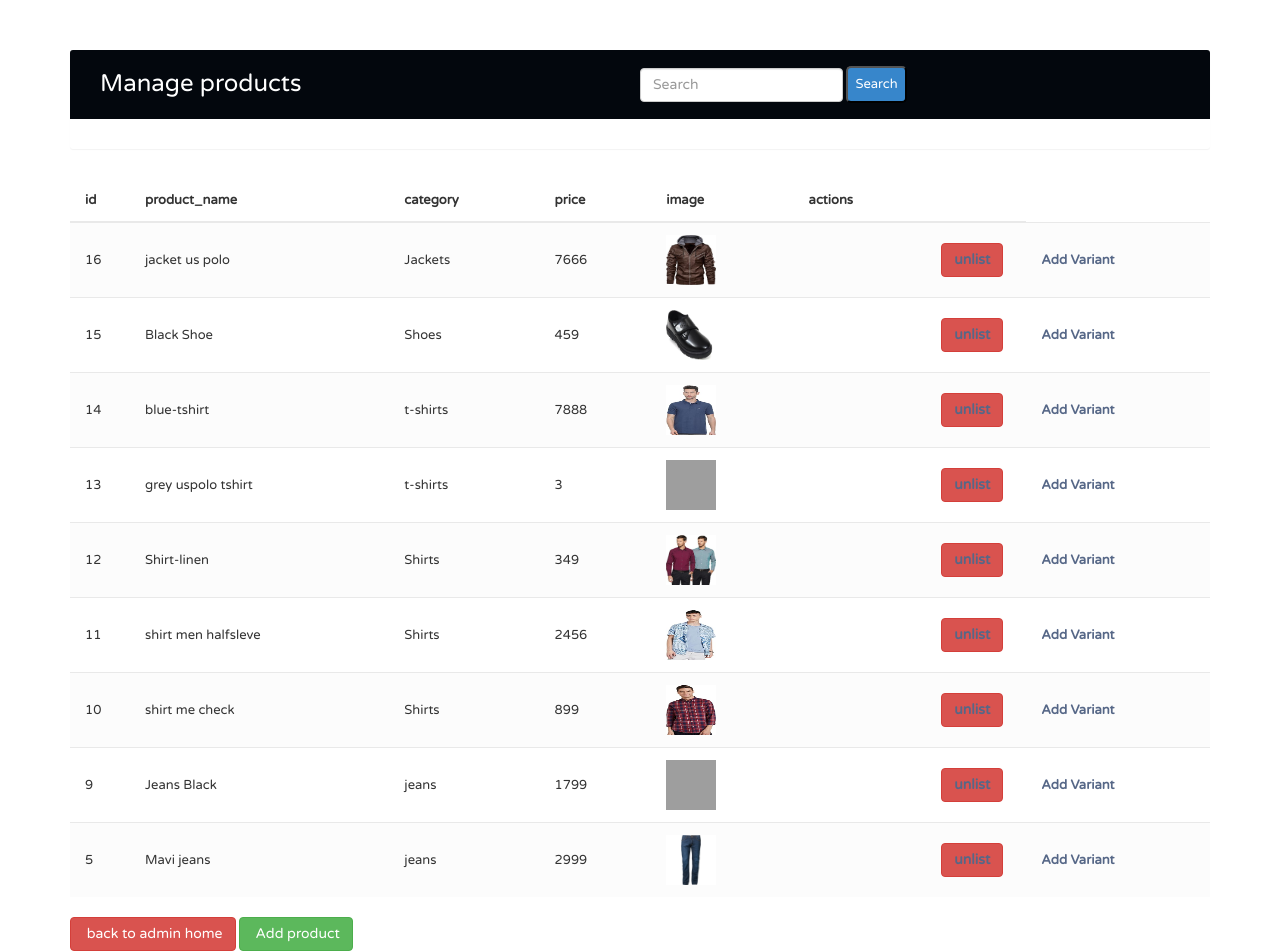
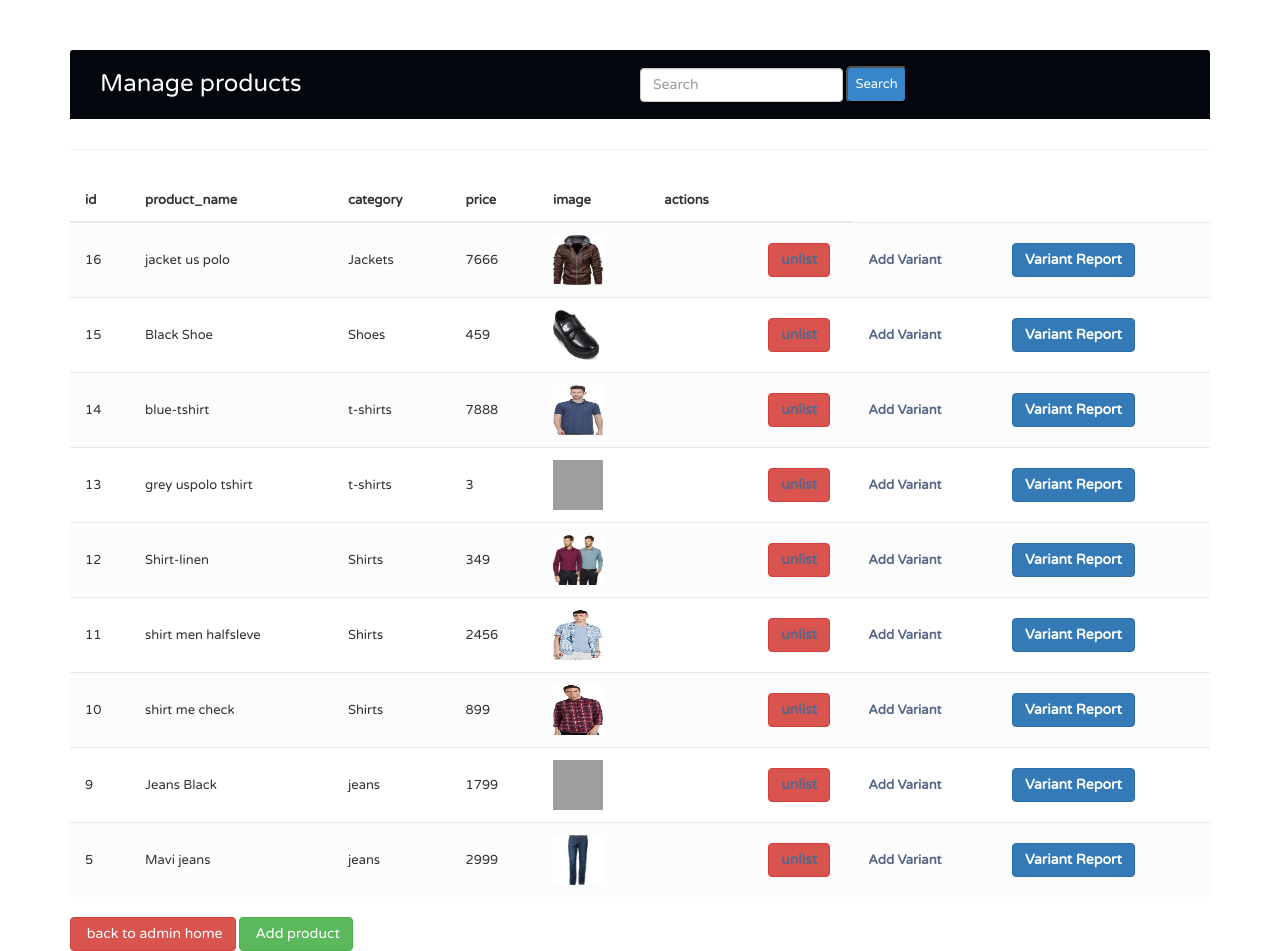
Before and after one commit to farsanayamin/easykart, a Django app: page /adminoperations/productmanage/ in a window 1280 px wide. Shown: the part 65-1016 px from the top of the page. Run offline with Django 3.2, Linux system fonts and the light colour scheme; a user stored in the database is signed in; data comes from the database, SQL or seed files in the repository; data that the repository does not hold is empty; parts of the project's set-up code (start-up, migrations or seed data) failed here and were passed over; some libraries are stand-ins or nearby versions; grey boxes are pictures that could not be loaded.

Commit message:
product management

```diff
--- a/ecommerce/Ekart/adminoperations/views.py
+++ b/ecommerce/Ekart/adminoperations/views.py
@@ -250,20 +250,19 @@ def delete_product(request, id):
     messages.success(request, "product deleted successfully")
     return redirect("adminproductmanage")
 
-'''
+
 # search for product
 def search_product(request):
     if request.method == "POST":
         query = request.POST["query"]
-        obj = Product.objects.filter(name__icontains=query)
-        variants = variant.objects.filter(product_id__name__icontains = query)
+        obj = Product.objects.filter(product_name__icontains=query)
+        variants = Variation.objects.filter(product_id__product_name__icontains = query)
         context = {"items": obj,"variants": variants}
-        return render(request, "product.html", context)
-'''
+        return render(request, "admin/product.html", context)
 
 
-def search_product(request,id):
-    pass
+
+
 
 
 
--- a/ecommerce/Ekart/store/models.py
+++ b/ecommerce/Ekart/store/models.py
@@ -58,6 +58,9 @@ class Variation(models.Model):
     variation_value     = models.CharField(max_length=100)
     is_active           = models.BooleanField(default=True)
     created_date        = models.DateTimeField(auto_now=True)
+    quantity = models.IntegerField(default=0)
+
+
 
     objects = VariationManager()
 
--- a/ecommerce/Ekart/templates/admin/product.html
+++ b/ecommerce/Ekart/templates/admin/product.html
@@ -385,7 +385,71 @@
 									</div>
 								</div>
 							</div>
+							<td>
+								<a href="" class="btn btn-primary" style="color: white !important;" type="button" data-toggle="modal" data-target="#VariantionModal{{i.id}}">
+									Variant Report
+								</a>
 
+								<div class="modal fade " id="VariantionModal{{i.id}}" tabindex="-1" role="dialog" aria-labelledby="VariantionModalLabel{{i.id}}" aria-hidden="true">
+									<div class="modal-dialog modal-lg" role="document">
+										<div class="modal-content">
+											<div class="modal-header bg-success">
+												<h5 class="modal-title bg-success" id="VariantionModalLabel{{i.id}}">Variant Report for {{i.product_name}}</h5>
+												<button type="button" class="close" data-dismiss="modal" aria-label="Close">
+													<span aria-hidden="true">&times;</span>
+												</button>
+											</div>
+											<div class="modal-body">
+												<!-- Variant cards -->
+												<div class="row">
+													{% for variant in i.variation_set.all %}
+													<div class="col-12 mb-3">
+														<div class="card border-primary custom-card">
+															<div class="card-body">
+																{% if variant.variation_category == 'color' %}
+																<h5 class="card-title">Color: {{ variant.variation_value }}</h5>
+																{% elif variant.variation_category == 'size' %}
+																<h5 class="card-title">Size: {{ variant.variation_value | upper }}</h5>
+																{% endif %}
+																<p>Quantity: {{ variant.quantity }}</p>
+															</div>
+
+															<a href="" class="btn "  type="button" data-toggle="modal" data-target="#editvariant{{variant.id}}">
+																Edit variant
+															</a>
+
+															<div id="editvariant{{variant.id}}" class="modal fade">
+																<div class="modal-dialog">
+																	<div class="modal-content">
+																		<form method='POST' action='/adminoperations/editvariantstock/{{variant.id}}/'>
+																			{% csrf_token %}
+																			<div class="modal-header">
+																				<h4 class="modal-title">Edit variant for {{ variant.variation_value }}</h4>
+																				<button type="button" class="close" data-dismiss="modal" aria-hidden="true">&times;</button>
+																			</div>
+																			<div class="modal-body">
+																				<div class="form-group">
+																					<label>Quantity of the variant</label>
+																					<input type="number" class="form-control" value="{{ variant.quantity }}" name='qnty' required>
+																				</div>
+																			</div>
+																			<div class="modal-footer">
+																				<input type="button" class="btn btn-default" data-dismiss="modal" value="Cancel">
+																				<button type="submit" class="btn btn-success" value="Add">Submit</button>
+																			</div>
+																		</form>
+																	</div>
+																</div>
+															</div>
+														</div>
+													</div>
+													{% endfor %}
+												</div>
+											</div>
+										</div>
+									</div>
+								</div>
+							</td>
 
                     </tr>
 					{% endfor %}
```
Also changed, not shown: ecommerce/Ekart/store/migrations/0005_variation_quantity.py (added).
